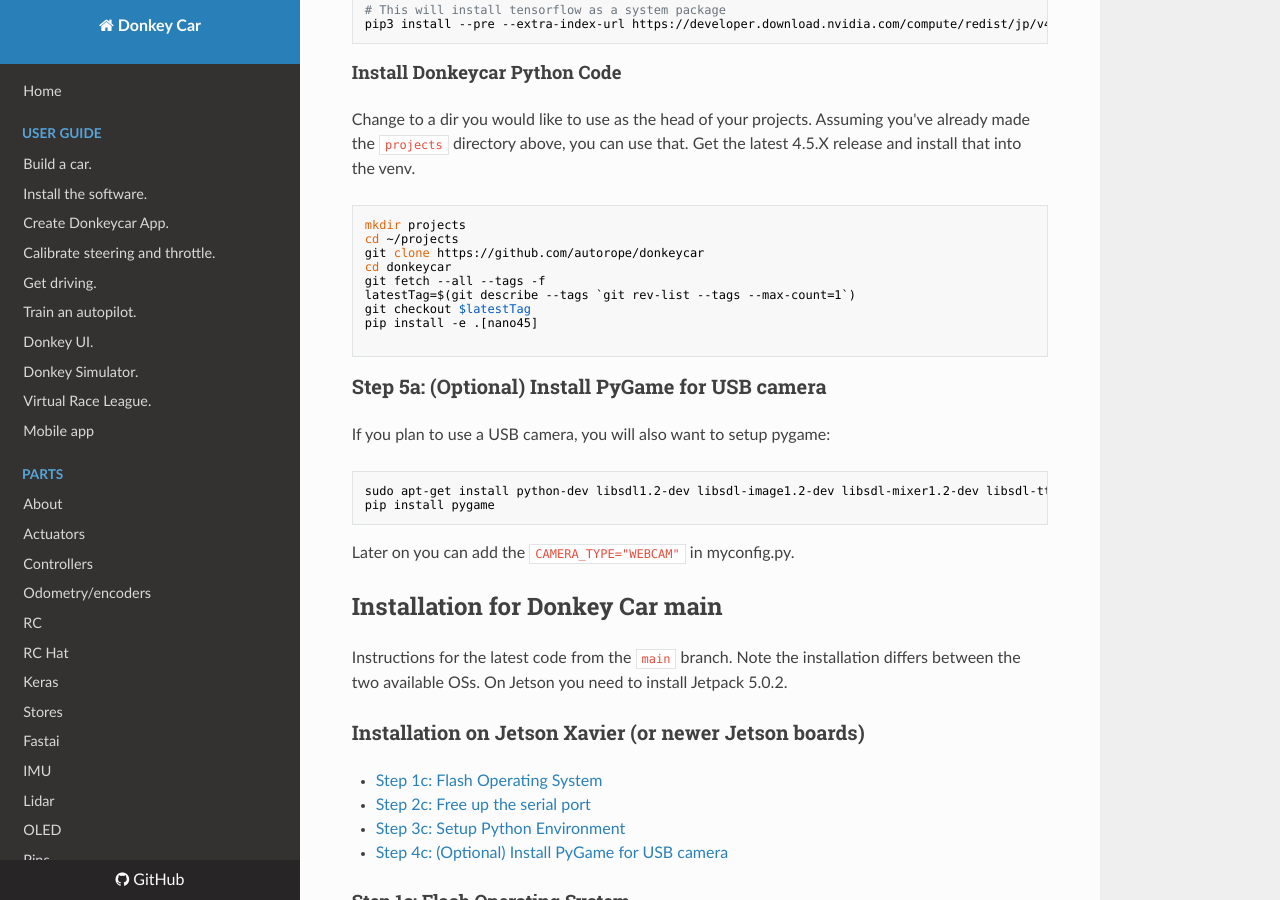
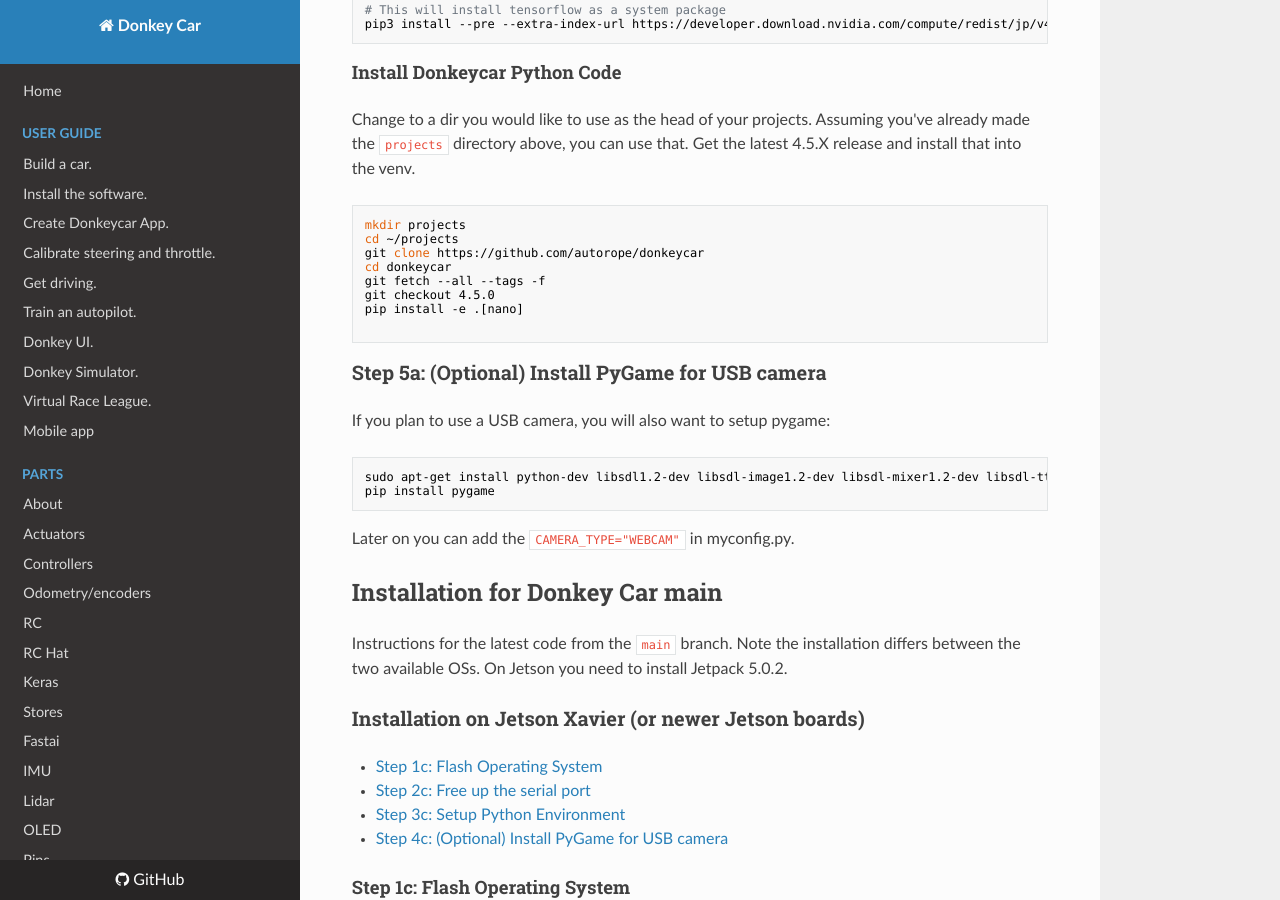
Before and after one commit to autorope/donkeydocs, an MkDocs documentation site: the page built from docs/guide/robot_sbc/setup_jetson_nano.md, in a window 1280 px wide and 900 px high, scrolled down 2688 px. Built offline with MkDocs 1.6.1, drawn with Linux system fonts in a browser that asks for light colours; nearby versions of some CDN libraries.

Commit message:
Fix instructions for install DC 4.5 on nano

````diff
--- a/docs/guide/robot_sbc/setup_jetson_nano.md
+++ b/docs/guide/robot_sbc/setup_jetson_nano.md
@@ -149,9 +149,8 @@ cd ~/projects
 git clone https://github.com/autorope/donkeycar
 cd donkeycar
 git fetch --all --tags -f
-latestTag=$(git describe --tags `git rev-list --tags --max-count=1`)
-git checkout $latestTag
-pip install -e .[nano45]
+git checkout 4.5.0
+pip install -e .[nano]
 
 ```
 
````
